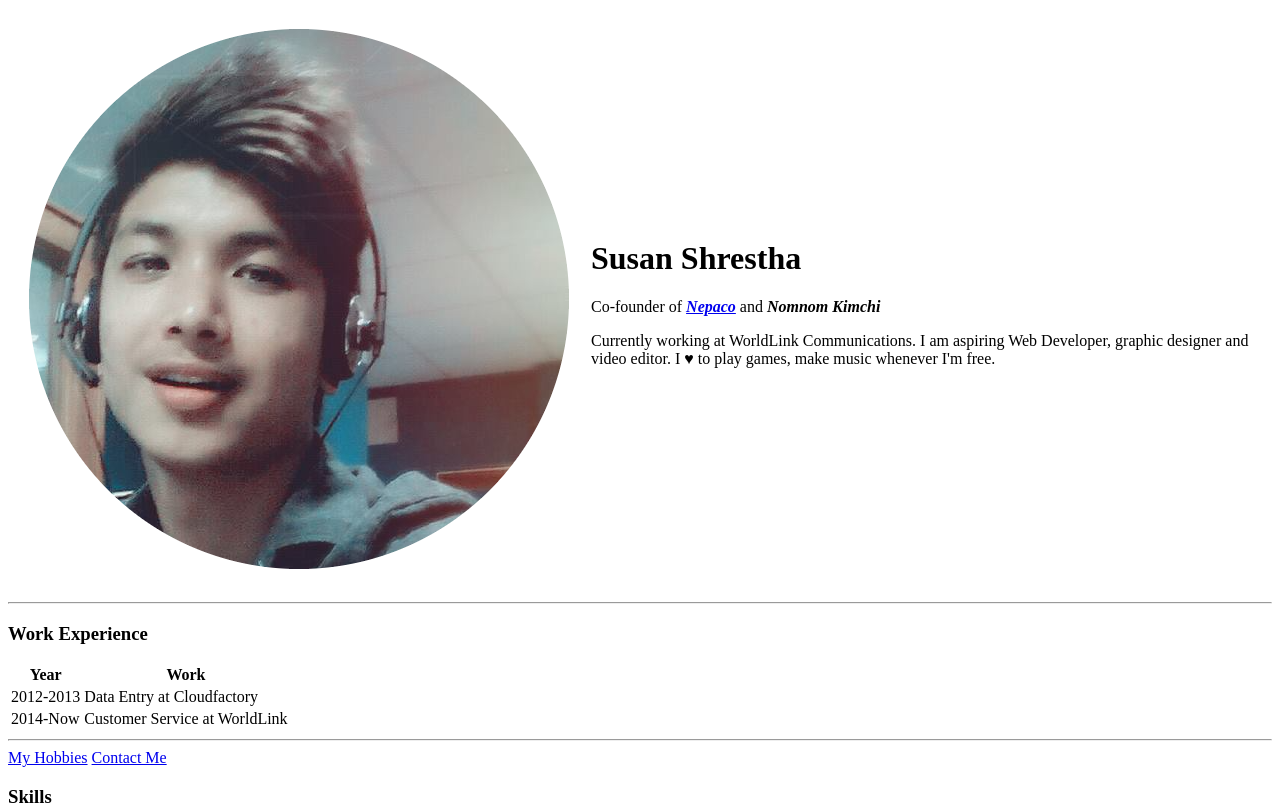
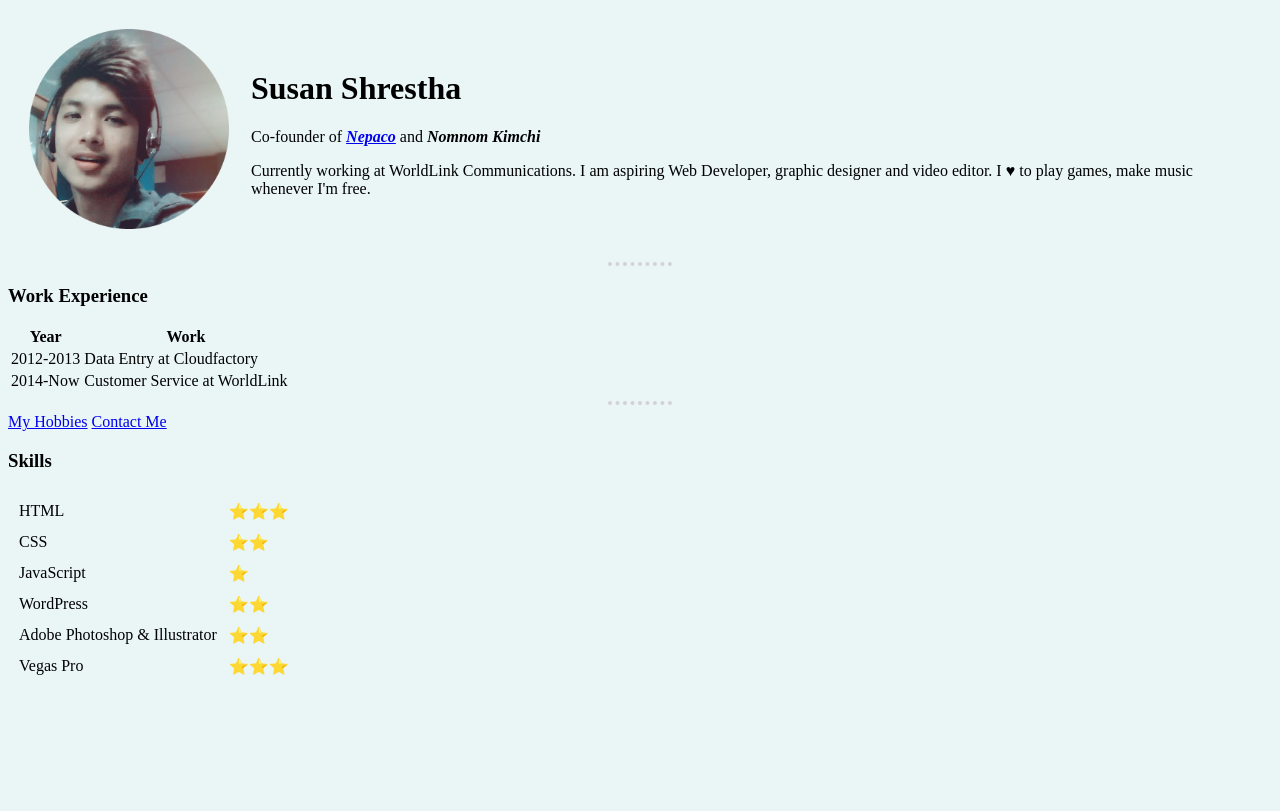
Before and after one commit to cnobi/cnobi.github.io, a plain HTML site: page index.html in a window 1280 px wide. Shown: the top 811 px of the page. Drawn offline with Linux system fonts and the light colour scheme.

Commit message:
added inline CSS

```diff
--- a/index.html
+++ b/index.html
@@ -6,6 +6,24 @@
   <meta http-equiv="X-UA-Compatible" content="IE=edge" />
   <meta name="viewport" content="width=device-width, initial-scale=1.0" />
   <title>Susan Shrestha - Personal Website</title>
+
+  <style>
+    body {
+      background-color: #EAF6F6;
+    }
+    hr {
+      border-color: lightgrey;
+      border-width: 4px;
+      border-style: dotted none none;
+      width: 5%;
+
+
+    }
+    img {
+      height: 200px;
+      width: 200px;
+    }
+  </style>
 </head>
 
 <body>
```
Also changed, not shown: contact.html (+1 -1 lines).
